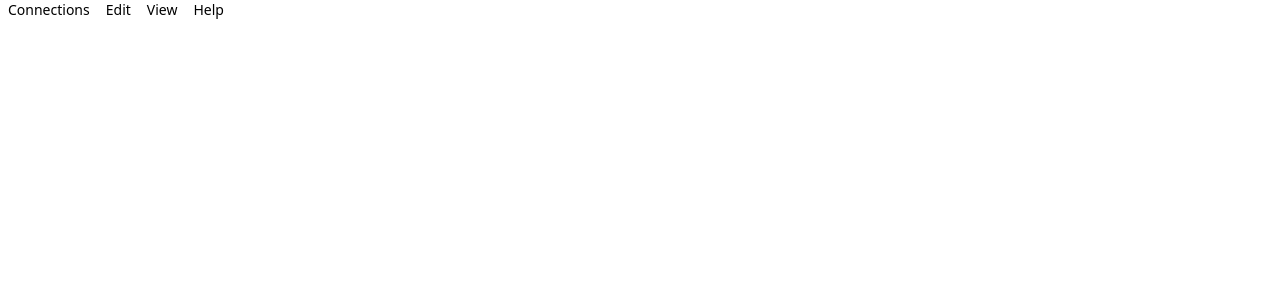
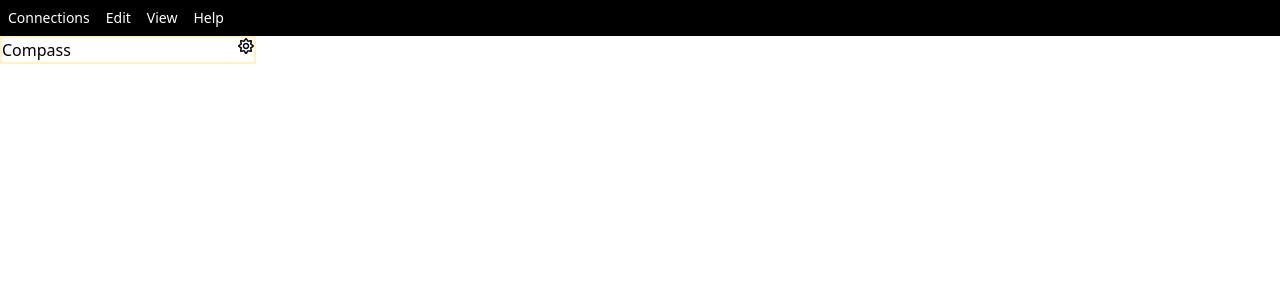
Before and after one commit to djangid63/MongoDB_Clone, a React (Vite) app: page / in a window 1280 px wide. Shown: the top 300 px of the page. Built offline with nearby package versions, Linux system fonts and the light colour scheme.

Commit message:
add SideBar component and enhance Navbar styling

```diff
--- a/src/App.jsx
+++ b/src/App.jsx
@@ -1,10 +1,12 @@
 import React from 'react'
 import Navbar from './Components/navbar'
+import SideBar from './Components/SideBar'
 
 const App = () => {
   return (
     <div className=''>
       <Navbar />
+      <SideBar />
     </div>
   )
 }
--- a/src/Components/Navbar.jsx
+++ b/src/Components/Navbar.jsx
@@ -2,7 +2,7 @@ import React from 'react'
 
 const navbar = () => {
   return (
-    <section className='flex items-center justify-start text-sm'>
+    <section className='flex items-center justify-start text-sm bg-black text-white py-2'>
       <div className='px-2'>Connections</div>
       <div className='px-2'>Edit</div>
       <div className='px-2'>View</div>
--- a/src/Components/SideBar.jsx
+++ b/src/Components/SideBar.jsx
@@ -1,9 +1,11 @@
 import React from 'react'
+import { FaRegSun } from "react-icons/fa";
 
 const SideBar = () => {
   return (
-    <div>
-
+    <div className='flex w-[20vw] border-2 border-amber-100 justify-between'>
+      <div className=''>Compass</div>
+      <span><FaRegSun /></span>
     </div>
   )
 }
```
